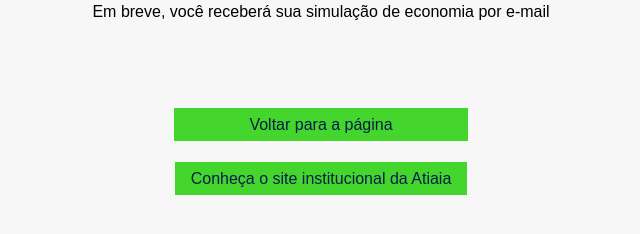
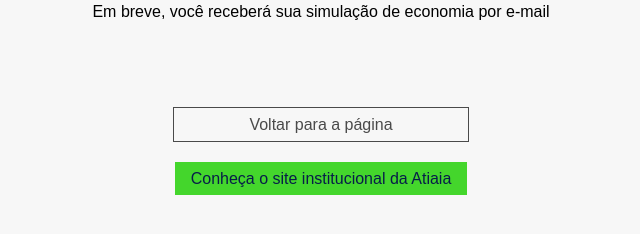
Before and after one commit to nickolasvitor/atiaia, a plain HTML site: page index.html in a window 1280 px wide. Shown: the part 238-472 px from the top of the page, without its empty margins (319-959 px from the left). Drawn offline with Linux system fonts and the light colour scheme; a web font is replaced by a local one.

Commit message:
Update style.css
add

```diff
--- a/style.css
+++ b/style.css
@@ -5,10 +5,9 @@
 
 
 .btn {
-    background: #44D62C;
-    color: #071D49;
+    color: #4a4a4a;
     text-decoration: none;
-    border: 0px solid #4a4a4a;
+    border: 1px solid #4a4a4a;
     padding: 8px 75px 8px 75px;
 }
 .btn2 {
```
